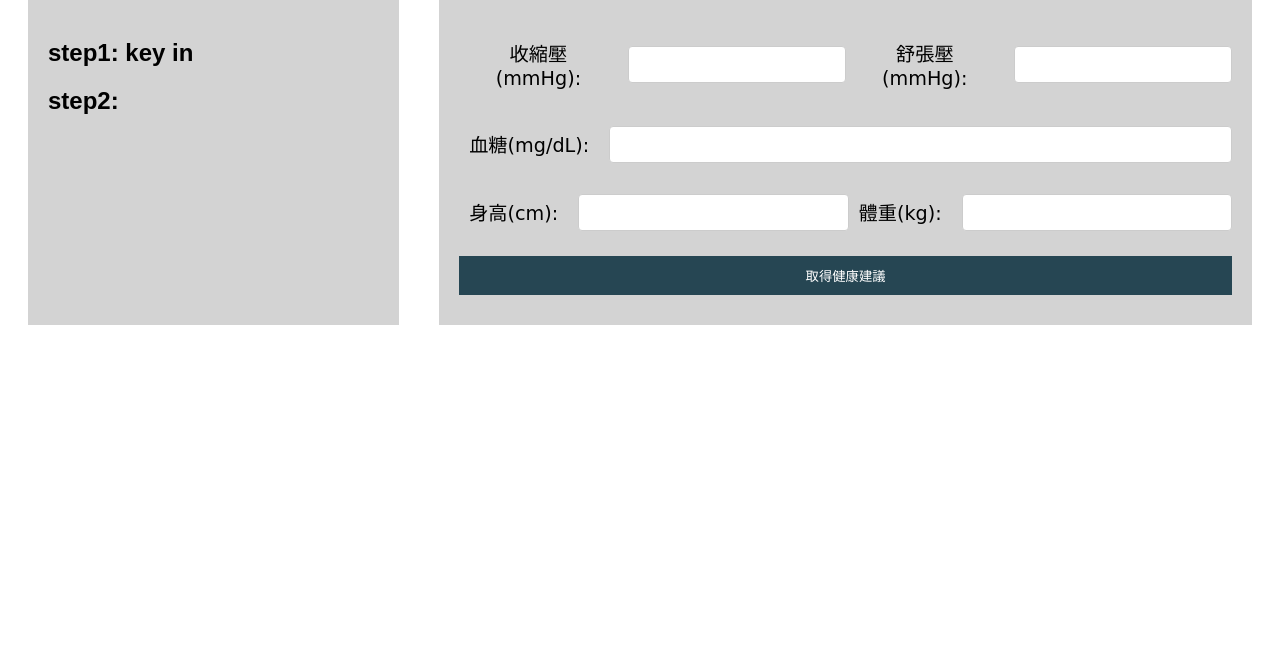
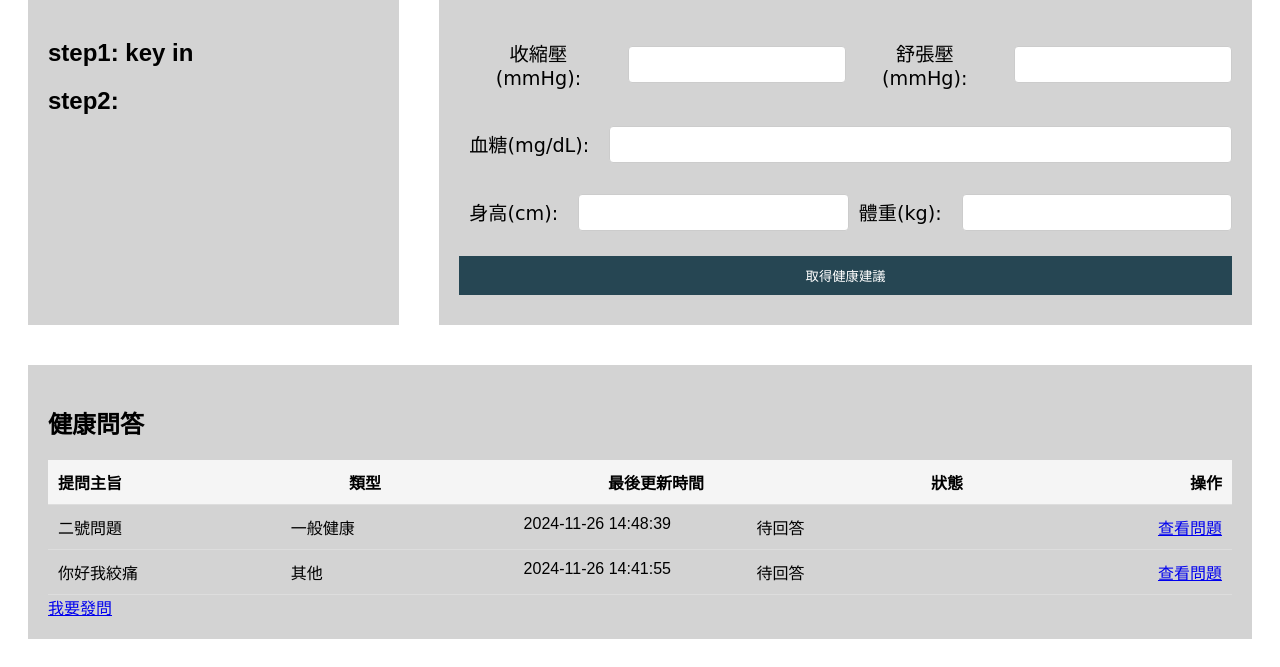
Before and after one commit to Blattellaza/healthcare, a Flask app: page / in a window 1280 px wide. Shown: the part 279-946 px from the top of the page. Before the commit the page ends 604 px from the top, so only its background shows below. Run offline with Flask 3, Linux system fonts and the light colour scheme; data comes from the database, SQL or seed files in the repository; both versions use the stored data as it was after the commit; some web fonts are replaced.

Commit message:
加入健康問答

```diff
--- a/app.py
+++ b/app.py
@@ -1,6 +1,9 @@
-from flask import Flask, render_template, request
+from flask import Flask, render_template, request, redirect, url_for
+import sqlite3
+from datetime import datetime
 
 app = Flask(__name__)
+DATABASE = 'database.db'  # 資料庫檔案路徑
 
 # 設定健康建議的函數
 def get_health_advice(blood_pressure_in, blood_pressure_out, blood_sugar, height, weight):
@@ -96,9 +99,14 @@ def get_health_advice(blood_pressure_in, blood_pressure_out, blood_sugar, height
 
 
 # 主頁面路由
-@app.route('/', methods=['GET', 'POST'])
+@app.route("/")
 def index():
-    return render_template('index.html')
+    conn = sqlite3.connect(DATABASE)
+    cursor = conn.cursor()
+    cursor.execute("SELECT id, problem_subject, problem_type, problem_lastEditDate, problem_status FROM HealthQA ORDER BY problem_lastEditDate DESC")
+    questions = cursor.fetchall()
+    conn.close()
+    return render_template("index.html", questions=questions)
 
 # 結果頁面路由
 @app.route('/result', methods=['POST'])
@@ -130,6 +138,56 @@ def GI():
 def info():
     return render_template('info.html')
 
+@app.route("/ask", methods=["GET", "POST"])
+def ask():
+    if request.method == "POST":
+        problem_subject = request.form["subject"]
+        problem_detail = request.form["detail"]
+        problem_type = request.form["type"]
+        conn = sqlite3.connect(DATABASE)
+        cursor = conn.cursor()
+        cursor.execute("""
+            INSERT INTO HealthQA (problem_subject, problem_detail, problem_type)
+            VALUES (?, ?, ?)
+        """, (problem_subject, problem_detail, problem_type))
+        conn.commit()
+        conn.close()
+        return redirect(url_for("index"))
+    return render_template("ask.html")
+
+@app.route("/question/<int:question_id>", methods=["GET", "POST"])
+def question_detail(question_id):
+    conn = sqlite3.connect(DATABASE)
+    cursor = conn.cursor()
+
+    # 獲取問題詳細資訊
+    cursor.execute("SELECT id, problem_subject, problem_detail, answer_detail, problem_status FROM HealthQA WHERE id = ?", (question_id,))
+    question = cursor.fetchone()
+
+    if request.method == "POST":  # 處理新增回答
+        answer = request.form["answer"]
+        cursor.execute("""
+            UPDATE HealthQA
+            SET answer_detail = ?, answer_lastEditDate = ?, problem_status = '已解決'
+            WHERE id = ?
+        """, (answer, datetime.now(), question_id))
+        conn.commit()
+        conn.close()
+        return redirect(url_for("question_detail", question_id=question_id))
+
+    conn.close()
+    return render_template("question_detail.html", question=question)
+
+@app.route("/delete/<int:question_id>", methods=["POST"])
+def delete_question(question_id):
+    conn = sqlite3.connect(DATABASE)
+    cursor = conn.cursor()
+    cursor.execute("DELETE FROM HealthQA WHERE id = ?", (question_id,))
+    conn.commit()
+    conn.close()
+    return redirect(url_for("index"))
+
+
 
 if __name__ == '__main__':
     app.run(debug=True)
--- a/static/style.css
+++ b/static/style.css
@@ -47,8 +47,8 @@ body {
     color: #ffffff;
     font-size: 3.5em;
     font-weight: bold;
+}
 
-}
 .lower_container {
     width: 100%;
     display: flex;
@@ -209,3 +209,34 @@ button:hover {/*滑鼠停留在button上的顏色*/
     background-color: #ccc;
     margin-bottom: 10px;
 }
+
+.problem_container{
+    width: 100%;
+    height: 100%;
+}
+#health-qa {
+    margin: 20px;
+    padding: 20px;
+    background: lightgray;
+}
+
+.qa-header, .qa-item {
+    display: flex;
+    justify-content: space-between;
+    padding: 10px;
+    border-bottom: 1px solid #ddd;
+}
+
+.qa-header {
+    font-weight: bold;
+    background-color: #f5f5f5;
+}
+
+.qa-item span {
+    flex: 1; /* 平均分配空間 */
+    text-align: left;
+}
+
+.qa-item span:last-child {
+    text-align: right; /* 將操作按鈕靠右對齊 */
+}
--- a/templates/index.html
+++ b/templates/index.html
@@ -18,6 +18,7 @@
         <div class="anime-text">
             健康助手
         </div>
+        <!-- <h6>你最值得信賴的健康好夥伴104104104</h6> -->
     </div>
 
     <div class="lower_container_index">
@@ -58,5 +59,33 @@
 
 
     </div>
+
+    <div class = "problem_container">
+        <div id="health-qa">
+            <h2>健康問答</h2>
+            <div class="qa-header">
+                <span>提問主旨</span>
+                <span>類型</span>
+                <span>最後更新時間</span>
+                <span>狀態</span>
+                <span>操作</span>
+            </div>
+            <div class="qa-row">
+                {% for question in questions %}
+                <div class="qa-item">
+                    <span>{{ question[1] }}</span> <!-- 類型 -->
+                    <span>{{ question[2] }}</span> <!-- 類型 -->
+                    <span>{{ question[3] }}</span> <!-- 最後更新時間 -->
+                    <span>{{ question[4] }}</span> <!-- 狀態 -->
+                    <span><a href="/question/{{ question[0] }}">查看問題</a></span>
+                </div>
+                {% endfor %}
+            </div>
+            <a href="/ask" class="btn">我要發問</a>
+        </div>
+    </div>
+
+
+
 </body>
 </html>
```
Also changed, not shown: init_db.py (added, +25 -0 lines), templates/ask.html (added, +16 -0 lines), templates/question_detail.html (added, +16 -0 lines), database.db (added).
